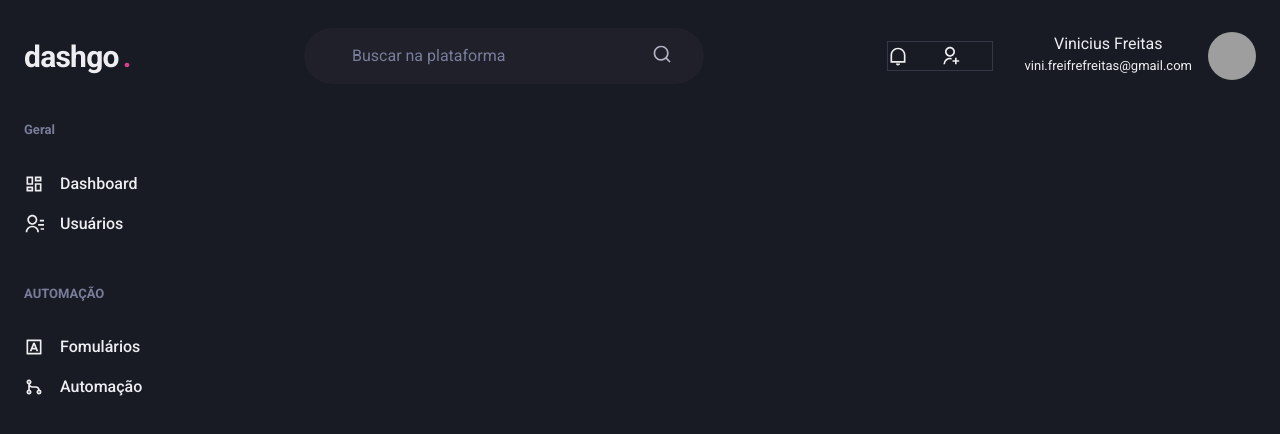
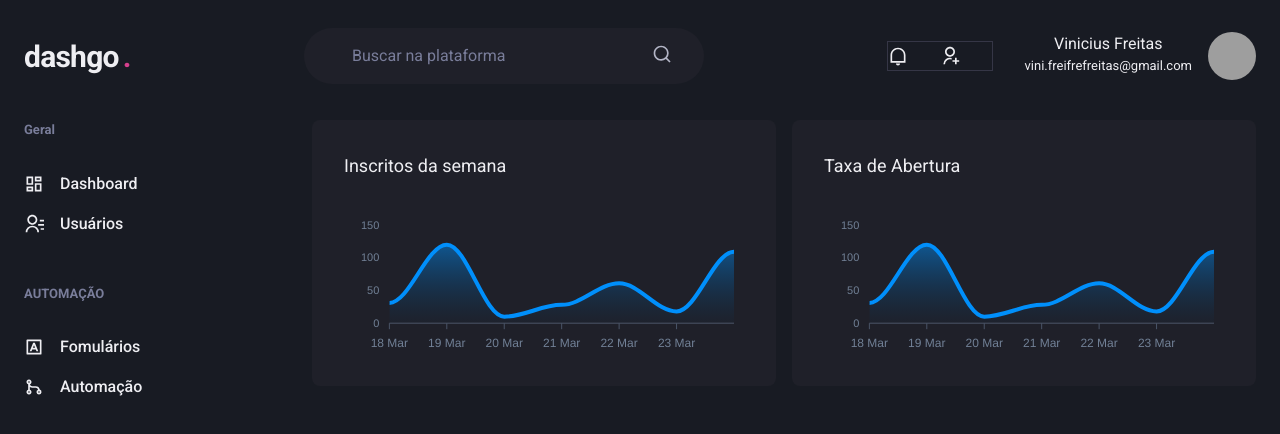
Before and after one commit to viniciusFreitas00/dahsgo, a Next.js app: page /dashboard in a window 1280 px wide. Shown: the top 434 px of the page. Built offline with nearby package versions, Linux system fonts and the light colour scheme; grey boxes are pictures that could not be loaded.

Commit message:
:lipstick: create dashbord charts

```diff
--- a/package.json
+++ b/package.json
@@ -13,9 +13,11 @@
     "@chakra-ui/react": "^2.2.1",
     "@emotion/react": "^11.9.3",
     "@emotion/styled": "^11.9.3",
+    "apexcharts": "^3.35.3",
     "framer-motion": "^6.3.11",
     "next": "12.1.6",
     "react": "18.2.0",
+    "react-apexcharts": "^1.4.0",
     "react-dom": "18.2.0",
     "react-icons": "^4.4.0"
   },
--- a/src/pages/dashboard.tsx
+++ b/src/pages/dashboard.tsx
@@ -1,15 +1,95 @@
-import { Flex } from '@chakra-ui/react';
-
+import { Box, Flex, SimpleGrid, Text, theme } from '@chakra-ui/react';
+import dynamic from 'next/dynamic';
 import { Sidebar } from '../components/Sidebar';
 import { Header } from '../components/Header';
+const Chart = dynamic(() => import('react-apexcharts'), {
+  ssr: false
+});
+
+const options = {
+  chart: {
+    toolbar: {
+      show: false
+    },
+    zoom: {
+      enabled: false
+    },
+    foreColor: theme.colors.gray[500]
+  },
+  grid: {
+    show: false
+  },
+  dataLabels: {
+    enabled: false
+  },
+  stoke: {
+    curve: 'smooth'
+  },
+  tooltip: {
+    enabled: false
+  },
+  xaxis: {
+    type: 'datetime' as 'datetime',
+    axisBorder: {
+      color: theme.colors.gray[600]
+    },
+    axisTicks: {
+      color: theme.colors.gray[600]
+    },
+    categories: [
+      '2021-03-18T00:00:00.000Z',
+      '2021-03-19T00:00:00.000Z',
+      '2021-03-20T00:00:00.000Z',
+      '2021-03-21T00:00:00.000Z',
+      '2021-03-22T00:00:00.000Z',
+      '2021-03-23T00:00:00.000Z',
+      '2021-03-24T00:00:00.000Z',
+    ]
+  },
+  fill: {
+    opacity: 0.3,
+    type: 'gradient',
+    gradient: {
+      shade: 'dark',
+      opacityFrom: 0.7,
+      opacityTo: 0.2
+    }
+  }
+};
+
+const series = [
+  { name: "series1", data: [31, 120, 10, 28, 61, 18, 109] }
+];
 
 export default function Dashboard() {
   return (
     <Flex direction="column" h="100vh">
       <Header />
 
-      <Flex w="100%" my="6" maxW={1480} marginX="auto" px="6">
+      <Flex w="100%" my="6" maxW={1480} mx="auto" px="6">
         <Sidebar />
+
+        <SimpleGrid flex="1" gap="4" minChildWidth="320px" alignItems="flex-start"        >
+          <Box
+            p="8"
+            bg="gray.800"
+            borderRadius="8"
+            pb="4"
+          >
+            <Text fontSize="lg" mb="4">Inscritos da semana</Text>
+            <Chart options={options} series={series} type="area" height={160} />
+          </Box>
+
+          <Box
+            p="8"
+            bg="gray.800"
+            borderRadius="8"
+            pb="4"
+          >
+            <Text fontSize="lg" mb="4">Taxa de Abertura</Text>
+            <Chart options={options} series={series} type="area" height={160} />
+          </Box>
+        </SimpleGrid>
       </Flex>
     </Flex>
   )
```
Also changed, not shown: 1 other file (tests, documents, lock files or other folders).
